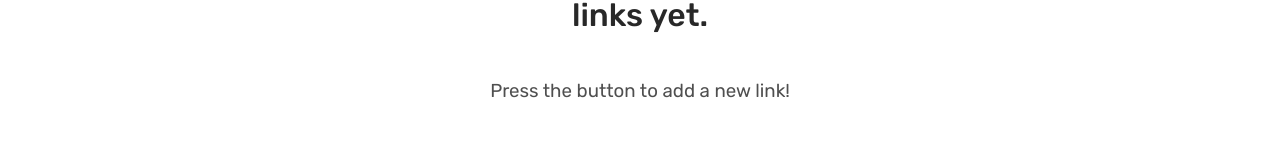
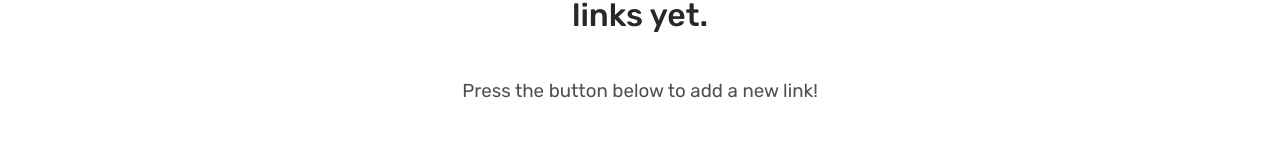
Before and after one commit to AlonLandmann/link-squirrel, a Next.js app: page / in a window 1280 px wide. Shown: the part 277-445 px from the top of the page. Built offline with nearby package versions, Linux system fonts and the light colour scheme; no server answers.

Commit message:
[change] text instructions

```diff
--- a/components/Home.js
+++ b/components/Home.js
@@ -9,7 +9,7 @@ export default function Home() {
       <div>
         <div className={css.center}>
           <h1>Looks like you haven't saved any links yet.</h1>
-          <h3>Press the button to add a new link!</h3>
+          <h3>Press the button below to add a new link!</h3>
           <i className='bi bi-link-45deg'></i>
           <button>add new link</button>
         </div>
```
